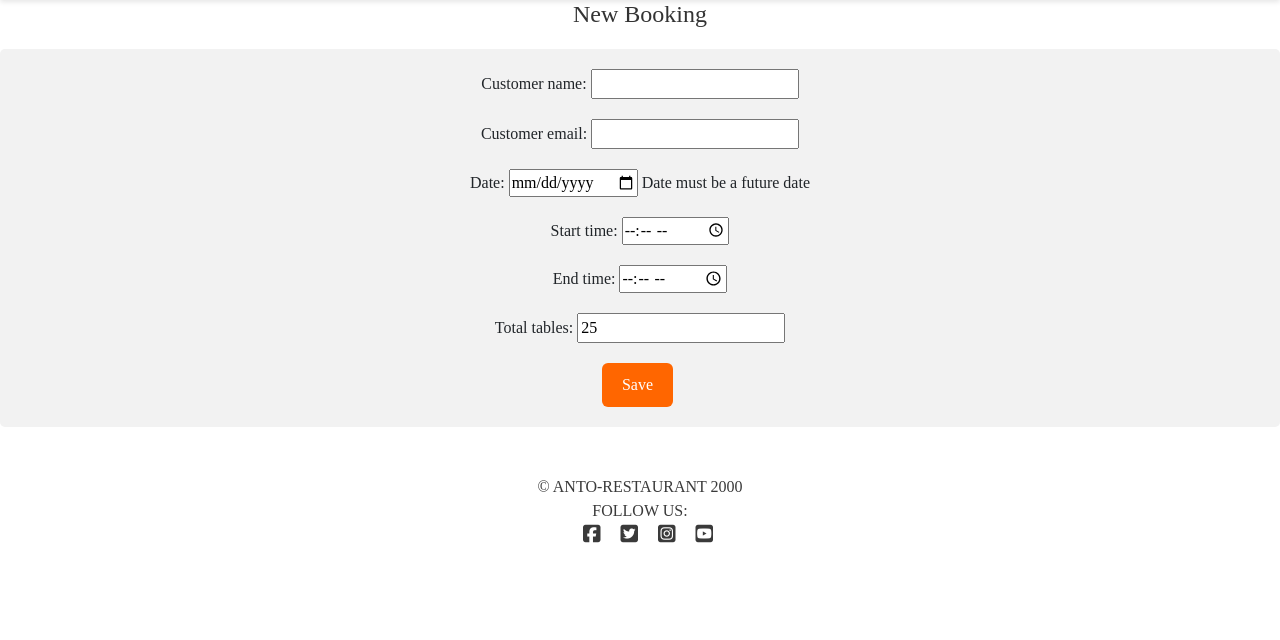
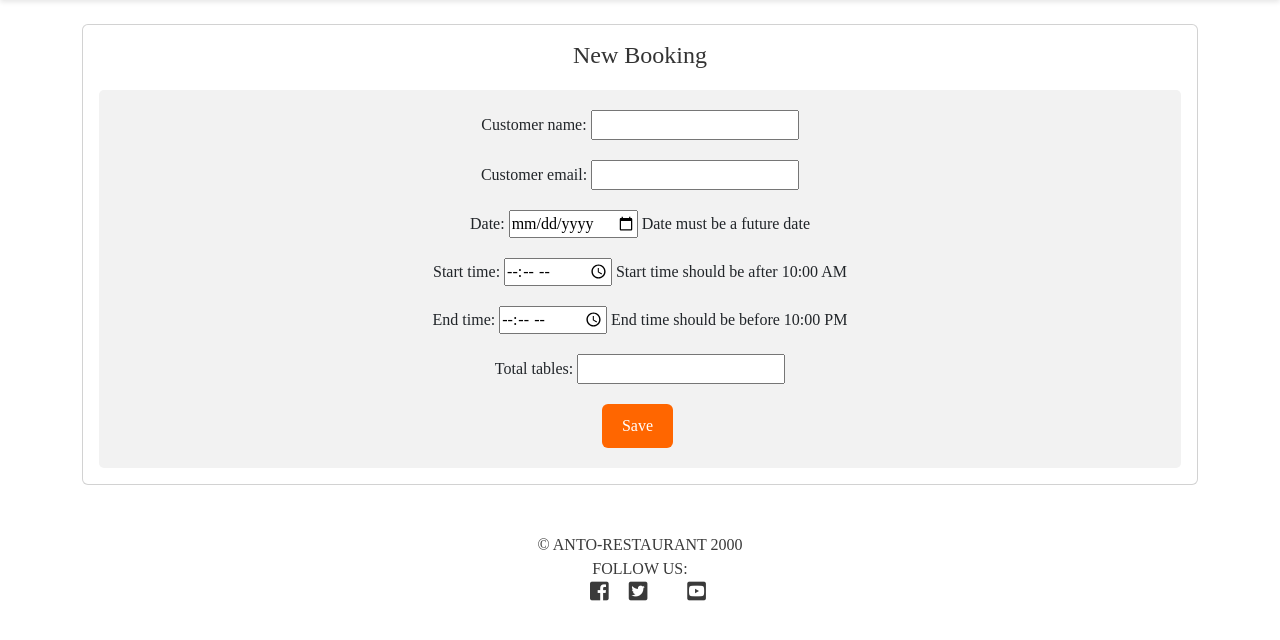
Before and after one commit to Anthonyrajlucas/django-anto-restaurant-booking-system, a Django app: page /booking/bookings/new/ in a window 1280 px wide. Shown: the part 62-702 px from the top of the page. Run offline with Django 3.2, Linux system fonts and the light colour scheme; a user stored in the database is signed in; some libraries are stand-ins or nearby versions.

Commit message:
added validation for the booking and added bootsrab in the html

```diff
--- a/anto_restaurant/settings.py
+++ b/anto_restaurant/settings.py
@@ -89,7 +89,7 @@ TEMPLATES = [
         'DIRS': [ TEMPLATES_DIR,
                   os.path.join(BASE_DIR, 'templates', 'account')
 
-        ],
+                ],
         'APP_DIRS': True,
         'OPTIONS': {
             'context_processors': [
@@ -98,7 +98,7 @@ TEMPLATES = [
                 'django.contrib.auth.context_processors.auth',
                 'django.contrib.messages.context_processors.messages',
             ],
-            'builtins' : [
+            'builtins': [
                   'crispy_forms.templatetags.crispy_forms_tags',
                   'crispy_forms.templatetags.crispy_forms_field'
     ]
--- a/booking/forms.py
+++ b/booking/forms.py
@@ -2,6 +2,7 @@ from django import forms
 from .models import Booking
 from django.core.exceptions import ValidationError
 from django.utils import timezone
+from datetime import datetime
 
 
 class BookingForm(forms.ModelForm):
@@ -13,26 +14,42 @@ class BookingForm(forms.ModelForm):
         cleaned_data = super().clean()
         date = cleaned_data.get("date")
         if date and date < timezone.now().date():
-            raise ValidationError("Booking date cannot be in the past")
+            raise ValidationError("Date must be a future date")
 
         if not self.instance.is_table_available():
             raise ValidationError("No tables available for this date")
 
+        start_time = cleaned_data.get("start_time")
+        end_time = cleaned_data.get("end_time")
+
+        # Define the allowed time range from 10:00 AM to 10:00 PM
+        allowed_start_time = datetime.strptime("10:00 AM", "%I:%M %p").time()
+        allowed_end_time = datetime.strptime("10:00 PM", "%I:%M %p").time()
+
+        if start_time and end_time and (start_time < allowed_start_time or end_time > allowed_end_time):
+            raise ValidationError("Start and End time should be between 10:00 AM and 10:00 PM")
+
+        total_tables = cleaned_data.get("total_tables")
+        if total_tables and total_tables > 25:
+            raise ValidationError("Total tables cannot exceed 25")
+
     date = forms.DateField(
         help_text="Date must be a future date",
-        widget=forms.widgets.DateInput(attrs={"type": "date"})
+        widget=forms.widgets.DateInput(attrs={"type": "date"}),
     )
     start_time = forms.TimeField(
-        widget=forms.TimeInput(attrs={'type': 'time'})
+        help_text="Start time should be after 10:00 AM",
+        widget=forms.TimeInput(attrs={'type': 'time'}),
     )
     end_time = forms.TimeField(
-        widget=forms.TimeInput(attrs={'type': 'time'})
+        help_text="End time should be before 10:00 PM",
+        widget=forms.TimeInput(attrs={'type': 'time'}),
     )
 
     labels = {
         "customer_name": "Customer Name",
         "customer_email": "Customer Email",
-        "date": "Booking Date",
+        "date": "Date",
         "start_time": "Start Time",
         "end_time": "End Time",
         "total_tables": "Total table size"
--- a/booking/models.py
+++ b/booking/models.py
@@ -1,6 +1,7 @@
 from django.db import models
 from django.contrib.auth.models import User
 from django.db.models import Sum
+
 
 class Booking(models.Model):
     booking_id = models.AutoField(primary_key=True)
@@ -9,7 +10,7 @@ class Booking(models.Model):
     end_time = models.TimeField()
     customer_name = models.CharField(max_length=255)
     customer_email = models.EmailField()
-    total_tables = models.PositiveIntegerField(default=25)
+    total_tables = models.PositiveIntegerField()
     created_on = models.DateTimeField(auto_now_add=True)
     created_by = models.ForeignKey(User, on_delete=models.CASCADE)
 
--- a/booking/templates/booking_form.html
+++ b/booking/templates/booking_form.html
@@ -2,7 +2,10 @@
 {% load static %}
 
 {% block content %}
-    <h1 class="text-center">{{ form.instance.booking_id|default:'New Booking' }}</h1>
+    <div class="container mt-4">
+        <div class="card">
+            <div class="card-body">
+                <h1 class="card-title text-center">{{ form.instance.booking_id|default:'New Booking' }}</h1>
 
                 {% with available_tables=form.total_tables|default:0 form_booked_tables=form.booked_tables|default:0 %}
                     <form class="text-center" method="post">
@@ -12,4 +15,7 @@
                         <button type="submit" class="btn btn-primary">Save</button>
                     </form>
                 {% endwith %}
+            </div>
+        </div>
+    </div>
 {% endblock %}
--- a/booking/views.py
+++ b/booking/views.py
@@ -5,8 +5,9 @@ from .models import Booking
 from .forms import BookingForm
 from django.contrib import messages
 from django.core.mail import send_mail
+from django.core.exceptions import ValidationError
 from django.db.models import Sum
-from django.core.exceptions import ValidationError
+from django.utils import timezone
 
 
 class BookingListView(LoginRequiredMixin, ListView):
@@ -14,6 +15,7 @@ class BookingListView(LoginRequiredMixin, ListView):
     template_name = 'booking_list.html'
     context_object_name = 'bookings'
     ordering = ['-created_on']
+
 
 class BookingCreateView(LoginRequiredMixin, CreateView):
     model = Booking
@@ -26,9 +28,11 @@ class BookingCreateView(LoginRequiredMixin, CreateView):
 
         # Check availability for the selected date
         selected_date = form.cleaned_data['date']
-        booked_tables = Booking.objects.filter(date=selected_date).aggregate(Sum('total_tables'))['total_tables__sum'] or 0
 
-        if booked_tables + form.instance.total_tables <= 25:
+        # Calculate the total tables from all bookings on the same day
+        total_tables_on_date = Booking.objects.filter(date=selected_date).aggregate(Sum('total_tables'))['total_tables__sum'] or 0
+
+        if total_tables_on_date + form.instance.total_tables <= 25:
             form.save()
             messages.success(self.request, 'Booking successful!')
             subject = 'New Booking'
@@ -41,6 +45,7 @@ class BookingCreateView(LoginRequiredMixin, CreateView):
 
         return super().form_valid(form)
 
+
 class BookingUpdateView(LoginRequiredMixin, UserPassesTestMixin, UpdateView):
     model = Booking
     template_name = 'booking_form.html'
@@ -49,6 +54,11 @@ class BookingUpdateView(LoginRequiredMixin, UserPassesTestMixin, UpdateView):
 
     def test_func(self):
         return self.request.user == self.get_object().created_by
+
+    def form_valid(self, form):
+        messages.success(self.request, 'Booking updated successfully!')
+        return super().form_valid(form)
+
 
 class BookingDeleteView(LoginRequiredMixin, UserPassesTestMixin, DeleteView):
     model = Booking
--- a/templates/base.html
+++ b/templates/base.html
@@ -23,32 +23,36 @@
         <nav class="navbar navbar-expand-lg">
             <div class="container">
                 <a class="navbar-brand" href="#">Anto-Restaurant</a>
-                    <button class="navbar-toggler" type="button" data-bs-toggle="collapse" data-bs-target="#navbarNav" aria-controls="navbarNav" aria-expanded="false" aria-label="Toggle navigation">
+                <button class="navbar-toggler" type="button" data-bs-toggle="collapse" data-bs-target="#navbarNav"
+                    aria-controls="navbarNav" aria-expanded="false" aria-label="Toggle navigation">
                     <span class="navbar-toggler-icon"></span>
                 </button>
                 <div class="collapse navbar-collapse" id="navbarNav">
-                        <ul class="navbar-nav  ms-auto">
+                    <ul class="navbar-nav ms-auto">
                         <li class="nav-item">
-                                <a class="nav-link {% if url_name == 'home_page' %}active{% endif %}" aria-current="page" href="{% url 'home_page' %}">Home</a>
+                            <a class="nav-link {% if url_name == 'home_page' %}active{% endif %}" aria-current="page"
+                                href="{% url 'home_page' %}">Home</a>
                         </li>
                         <li class="nav-item">
                             <a class="nav-link" href="{% url 'menu_list' %}">Menu</a>
                         </li>
                         {% if user.is_authenticated %}
                         <li class="nav-item">
-                                <a class="nav-link {% if url_name == 'booking-list' %}active{% endif %}" href="{% url 'booking-list' %}">Booking</a>
+                            <a class="nav-link {% if url_name == 'booking-list' %}active{% endif %}"
+                                href="{% url 'booking-list' %}">Booking</a>
                         </li>
-                            {% endif %}
-                            {% if user.is_authenticated %}
                         <li class="nav-item">
-                                <a class="nav-link {% if url_name == 'account_logout' %}active{% endif %}" href="/account/logout/">Logout</a>
+                            <a class="nav-link {% if url_name == 'account_logout' %}active{% endif %}"
+                                href="/account/logout/">Logout</a>
                         </li>
                         {% else %}
                         <li class="nav-item">
-                                <a class="nav-link {% if url_name == 'account_signup' %}active{% endif %}" href="/account/signup/">Register</a>
+                            <a class="nav-link {% if url_name == 'account_signup' %}active{% endif %}"
+                                href="/account/signup/">Register</a>
                         </li>
                         <li class="nav-item">
-                                <a class="nav-link {% if url_name == 'account_login' %}active{% endif %}" href="/account/login/">Login</a>
+                            <a class="nav-link {% if url_name == 'account_login' %}active{% endif %}"
+                                href="/account/login/">Login</a>
                         </li>
                         {% endif %}
 
@@ -67,12 +71,18 @@
         {% endblock content %}
     </main>
     <div class="container mt-4">
+        {% if user.is_authenticated %}
         {% if messages %}
         <ul class="messages">
             {% for message in messages %}
             <li{% if message.tags %} class="btn btn-warning btn-lg{{ message.tags }}"{% endif %}>{{ message }}</li>
             {% endfor %}
         </ul>
+        {% endif %}
+        {% else %}
+        <div class="alert alert-warning" role="alert">
+            Please <a href="/account/login/">log in</a> to make a booking.
+        </div>
         {% endif %}
     </div>
     <footer class="footer mt-auto py-4 ">
@@ -85,19 +95,3 @@
             <a href="https://www.youtube.com" target="_blank" rel="noopener" aria-label="Link to youtube page"><i class="fab fa-youtube-square fa-lg ms-3"></i></a>
         </div>
     </footer>
-        <script src="https://cdn.jsdelivr.net/npm/bootstrap@5.2.0-beta1/dist/js/bootstrap.bundle.min.js" integrity="sha384-pprn3073KE6tl6bjs2QrFaJGz5/SUsLqktiwsUTF55Jfv3qYSDhgCecCxMW52nD2" crossorigin="anonymous">
-
-        </script>
-        <script src="https://code.jquery.com/jquery-3.2.1.slim.min.js" integrity="sha384-KJ3o2DKtIkvYIK3UENzmM7KCkRr/rE9/Qpg6aAZGJwFDMVNA/GpGFF93hXpG5KkN" crossorigin="anonymous">
-
-        </script>
-        <script src="https://cdn.jsdelivr.net/npm/popper.js@1.12.9/dist/umd/popper.min.js" integrity="sha384-ApNbgh9B+Y1QKtv3Rn7W3mgPxhU9K/ScQsAP7hUibX39j7fakFPskvXusvfa0b4Q" crossorigin="anonymous">
-
-        </script>
-        <script src="https://cdn.jsdelivr.net/npm/bootstrap@4.0.0/dist/js/bootstrap.min.js" integrity="sha384-JZR6Spejh4U02d8jOt6vLEHfe/JQGiRRSQQxSfFWpi1MquVdAyjUar5+76PVCmYl" crossorigin="anonymous">
-
-        </script>
-        <script src="https://kit.fontawesome.com/7141b35c3c.js" crossorigin="anonymous"></script>
-        <script src="{% static 'js/script.js' %}"></script>
-    </body>
-</html>
```
Also changed, not shown: booking/templates/booking_list.html (+7 -1 lines), db.sqlite3. Lines whose indentation alone changed are shown as unchanged.
